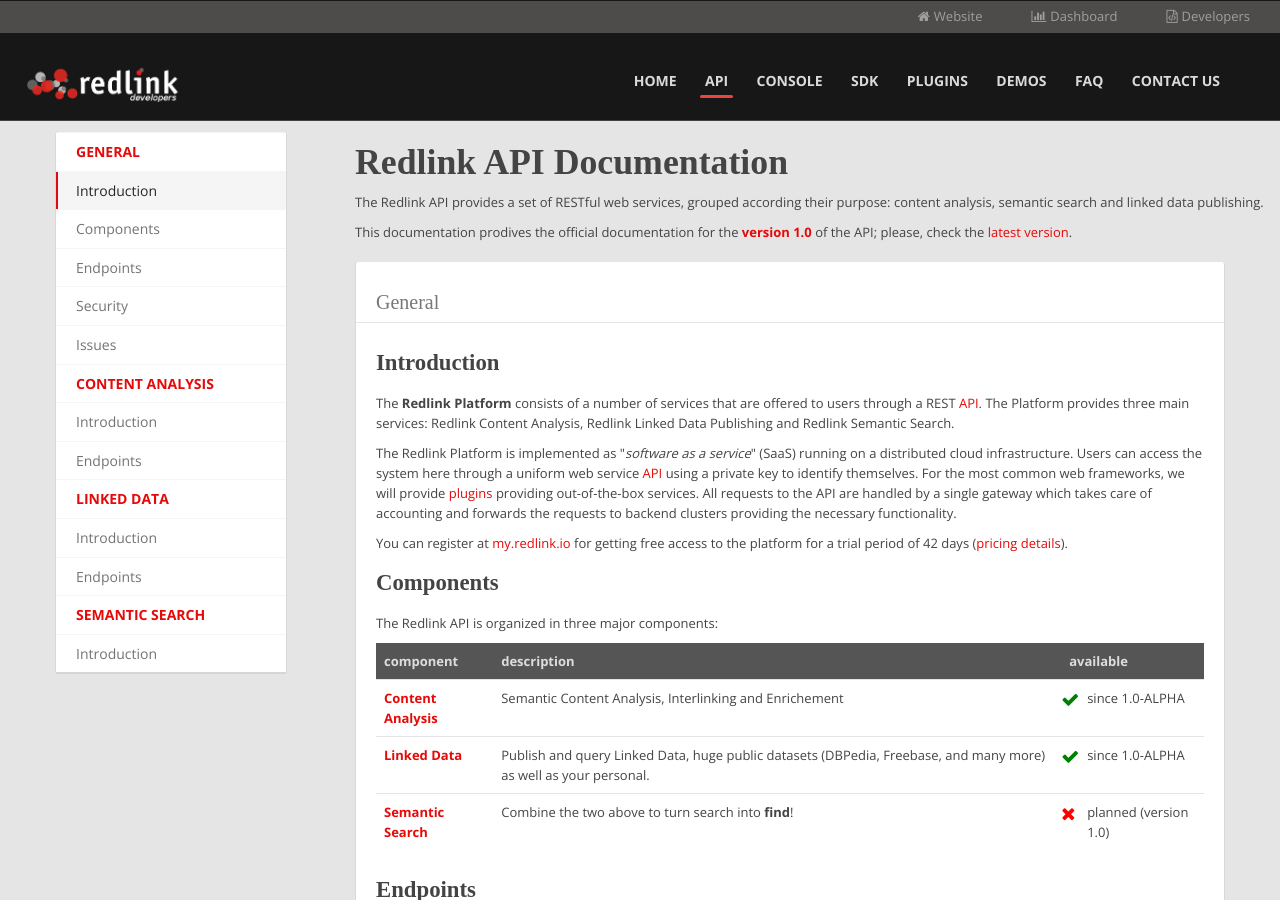
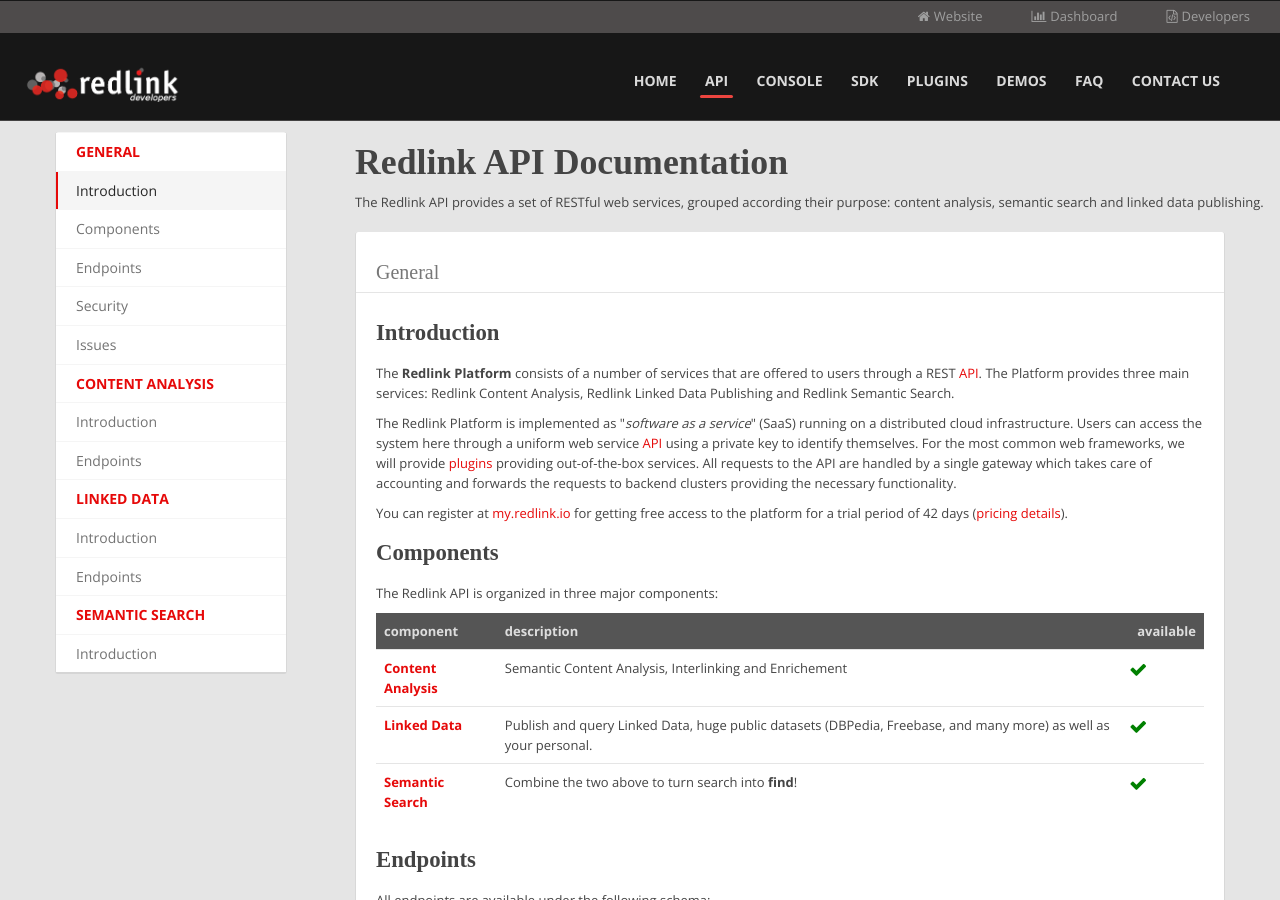
Before and after one commit to redlink-gmbh/redlink-gmbh.github.io, a Jekyll site: the page built from api/1.0.html, in a window 1280 px wide and 900 px high. Built offline with Jekyll 4.4.1, drawn with Linux system fonts in a browser that asks for light colours; comment, search, counter and statistics services are not loaded.

Commit message:
simplfied availability column

```diff
--- a/api/1.0.html
+++ b/api/1.0.html
@@ -38,11 +38,6 @@
               <p>
                 The Redlink API provides a set of RESTful web services, grouped according
                 their purpose: content analysis, semantic search and linked data publishing.
-              </p>
-              <p>
-                This documentation prodives the official documentation for the
-                <a href="1.0.html"><strong>version 1.0</strong></a> of the API;
-                please, check the <a href="latest">latest version</a>.
               </p>
             </div>
 
@@ -92,7 +87,6 @@
                         Semantic Content Analysis, Interlinking and Enrichement
                       </td>
                       <td class="yes">
-                        since 1.0-ALPHA
                       </td>
                     </tr>
                     <tr>
@@ -104,7 +98,6 @@
                         well as your personal.
                       </td>
                       <td class="yes">
-                        since 1.0-ALPHA
                       </td>
                     </tr>
                     <tr>
@@ -114,8 +107,7 @@
                       <td>
                         Combine the two above to turn search into <strong>find</strong>!
                       </td>
-                      <td class="no">
-                        planned (version 1.0)
+                      <td class="yes">
                       </td>
                     </tr>
                   </tbody>
```
